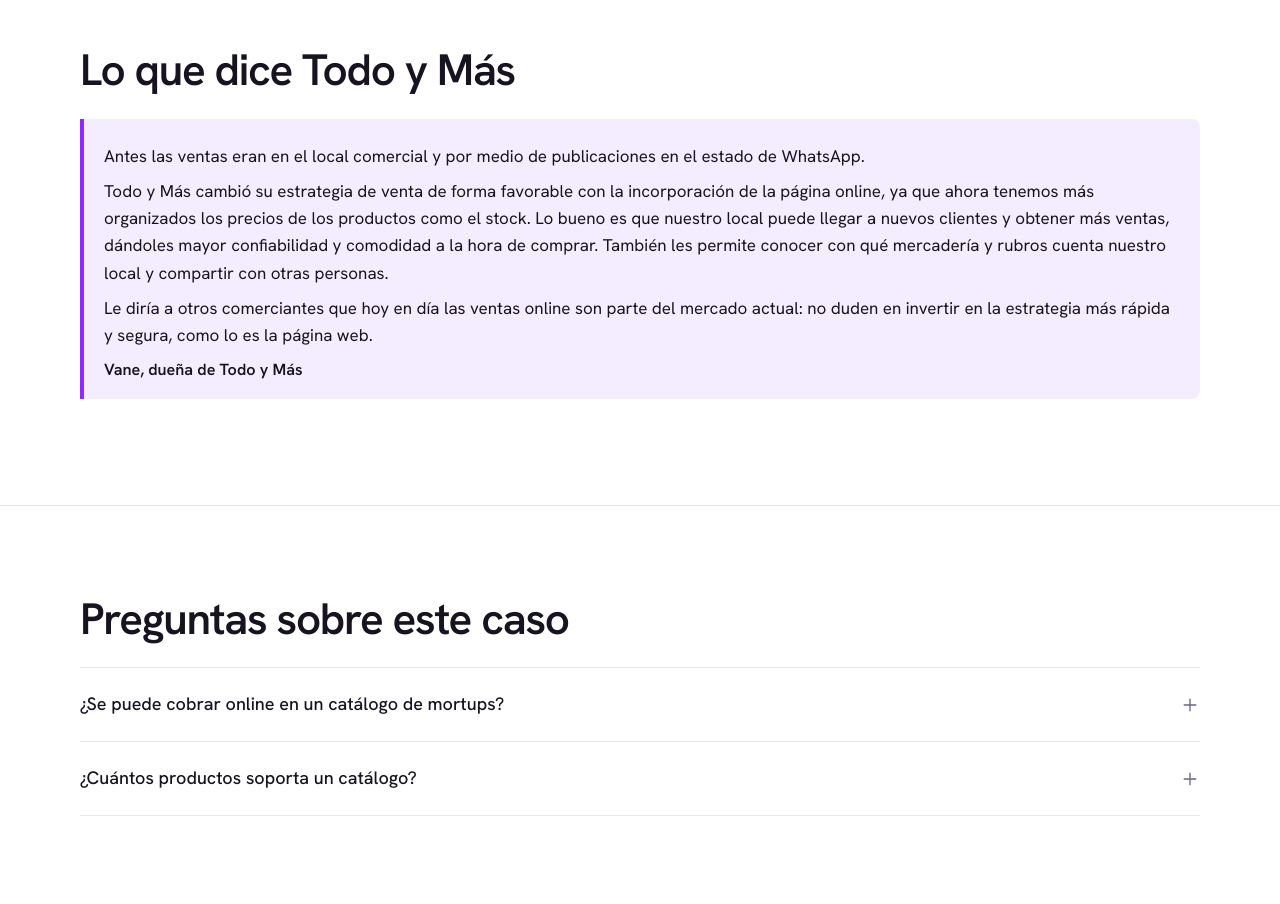
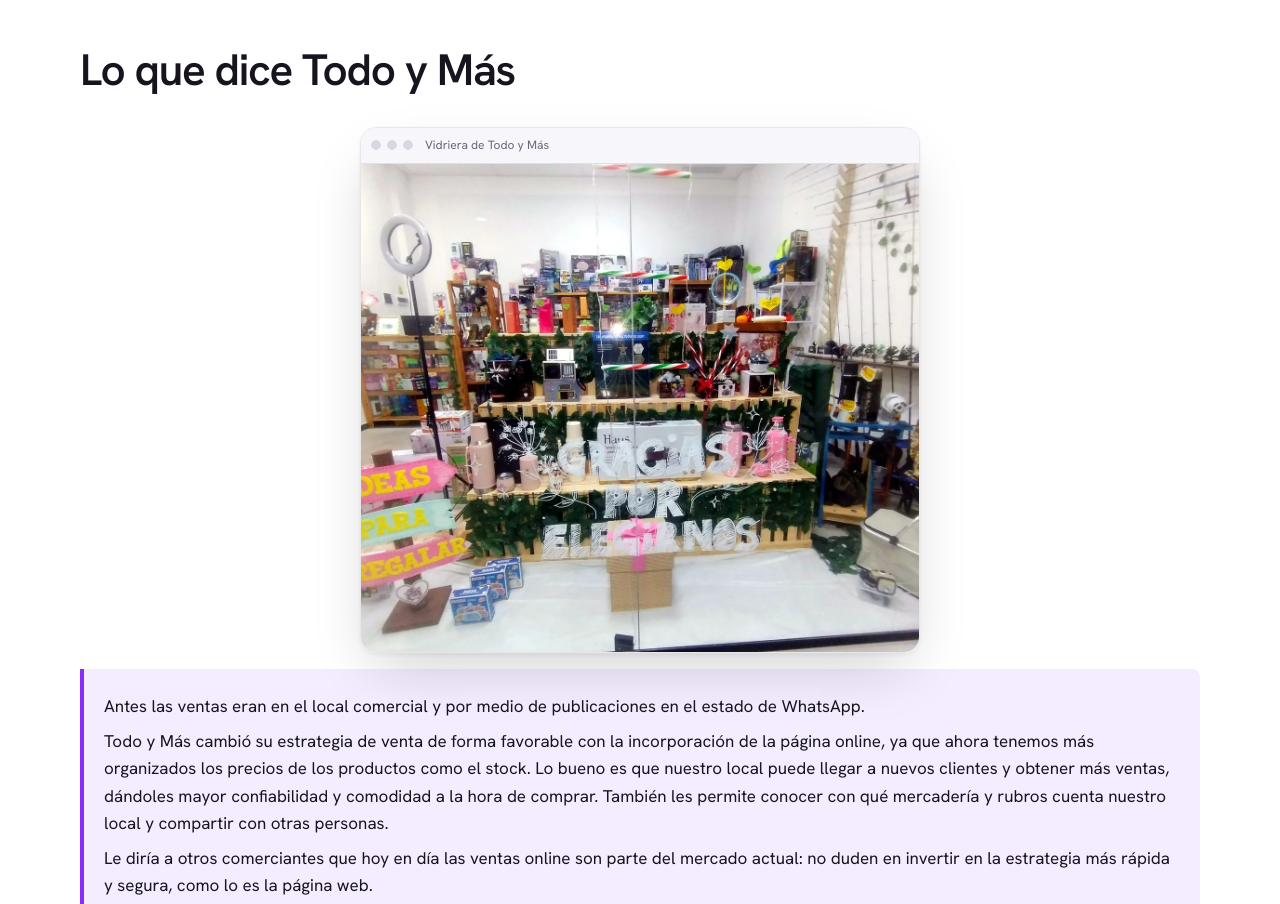
Before and after one commit to themortamc/mortups, a website: page public/casos/todo-y-mas/index.html in a window 1280 px wide. Shown: the part 2700-3604 px from the top of the page. Drawn offline with Linux system fonts and the light colour scheme.

Commit message:
Foto de la vidriera de Todo y Más en el caso
Co-Authored-By: Claude Opus 5.5 <noreply@anthropic.com>

```diff
--- a/public/casos/todo-y-mas/index.html
+++ b/public/casos/todo-y-mas/index.html
@@ -69,6 +69,7 @@
 </ul>
 <div class="shot"><span class="fb">Todo y Más</span><img src="/img/todoymas.webp" alt="Catálogo de Todo y Más con 236 productos, categorías y filtros" width="1400" height="748" loading="lazy"></div></div></section>
 <section><div class="w"><h2>Lo que dice Todo y Más</h2>
+<div class="shot" style="max-width:560px;margin-inline:auto"><span class="fb">Vidriera de Todo y Más</span><img src="/img/todoymas-vidriera.webp" alt="Vidriera del local de Todo y Más con regalos, termos y decoración navideña" width="1200" height="1050" loading="lazy"></div>
 <blockquote class="quote"><p>Antes las ventas eran en el local comercial y por medio de publicaciones en el estado de WhatsApp.</p>
 <p>Todo y Más cambió su estrategia de venta de forma favorable con la incorporación de la página online, ya que ahora tenemos más organizados los precios de los productos como el stock. Lo bueno es que nuestro local puede llegar a nuevos clientes y obtener más ventas, dándoles mayor confiabilidad y comodidad a la hora de comprar. También les permite conocer con qué mercadería y rubros cuenta nuestro local y compartir con otras personas.</p>
 <p>Le diría a otros comerciantes que hoy en día las ventas online son parte del mercado actual: no duden en invertir en la estrategia más rápida y segura, como lo es la página web.</p>
```
Also changed, not shown: public/img/todoymas-vidriera.webp (added).
